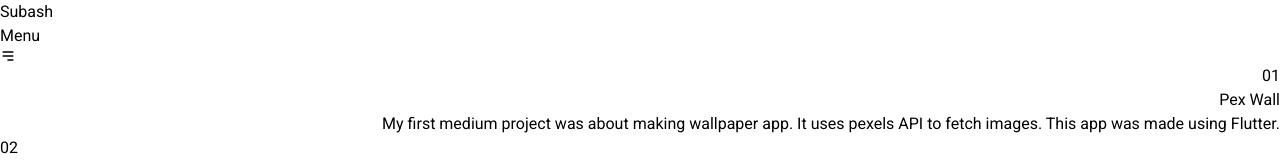
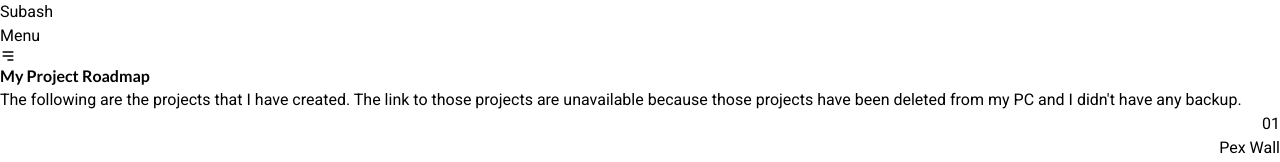
Before and after one commit to subhash-chy/chaudhary-subhash, a Next.js app: page /my-projects in a window 1280 px wide. Shown: the top 162 px of the page. Built offline with nearby package versions, Linux system fonts and the light colour scheme.

Commit message:
added timeline heading and desc

```diff
--- a/pages/my-projects.js
+++ b/pages/my-projects.js
@@ -33,6 +33,14 @@ function myProjects() {
       </Head>
       <Layout>
         <div className="mt-12 mx-5">
+          <div className="text-center max-w-[70ch] mx-auto mb-12">
+            <h1 className="text-3xl font-semibold mb-2">My Project Roadmap</h1>
+            <p>
+              The following are the projects that I have created. The link to
+              those projects are unavailable because those projects have been
+              deleted from my PC and I didn't have any backup.
+            </p>
+          </div>
           {/* Creating timeline items */}
           {timelineItems.map((item, i) => (
             <TimelineItem
```
